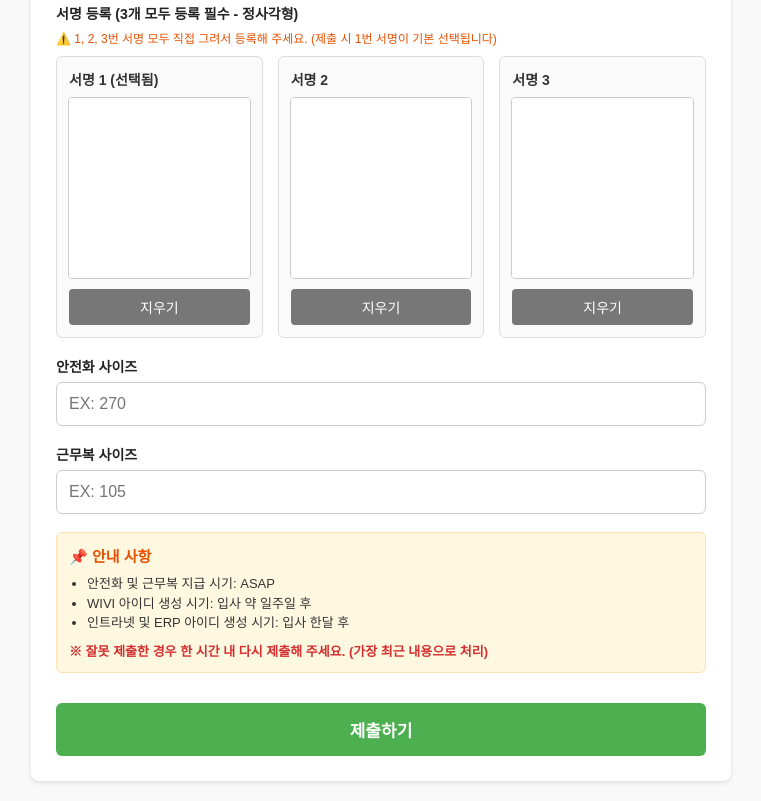
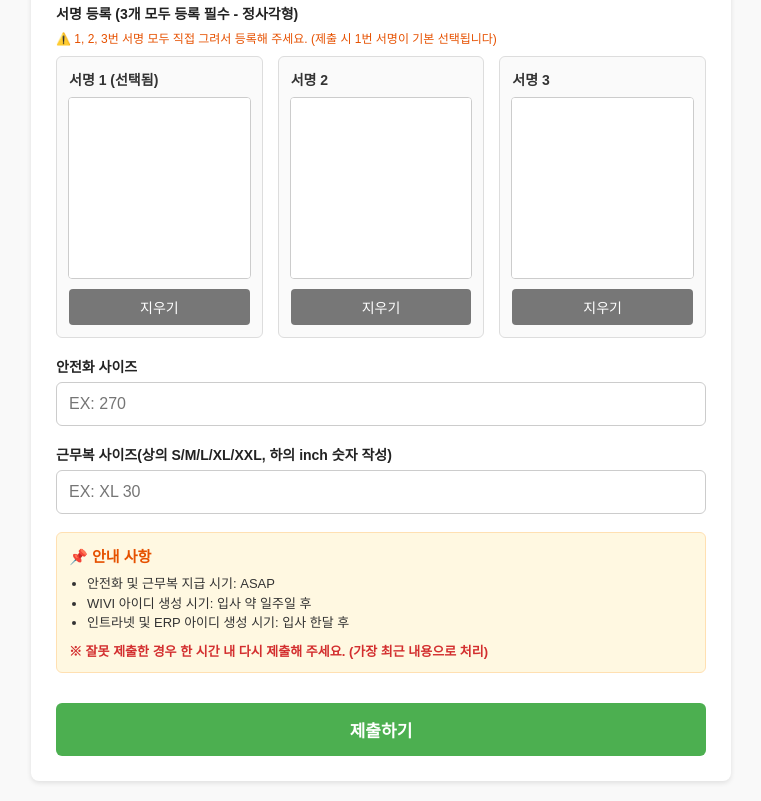
Before and after one commit to qadataarchive/newhire, a plain HTML site: page index.html in a window 1280 px wide. Shown: the part 953-1754 px from the top of the page, without its empty margins (259-1020 px from the left). Drawn offline with Linux system fonts and the light colour scheme.

Commit message:
Update index.html

```diff
--- a/index.html
+++ b/index.html
@@ -178,8 +178,8 @@
             <input type="text" name="safetyShoe" placeholder="EX: 270" required>
         </div>
         <div class="form-group">
-            <label>근무복 사이즈</label>
-            <input type="text" name="uniformSize" placeholder="EX: 105" required>
+            <label>근무복 사이즈(상의 S/M/L/XL/XXL, 하의 inch 숫자 작성)</label>
+            <input type="text" name="uniformSize" placeholder="EX: XL 30" required>
         </div>
 
         <div class="notice-box">
```
